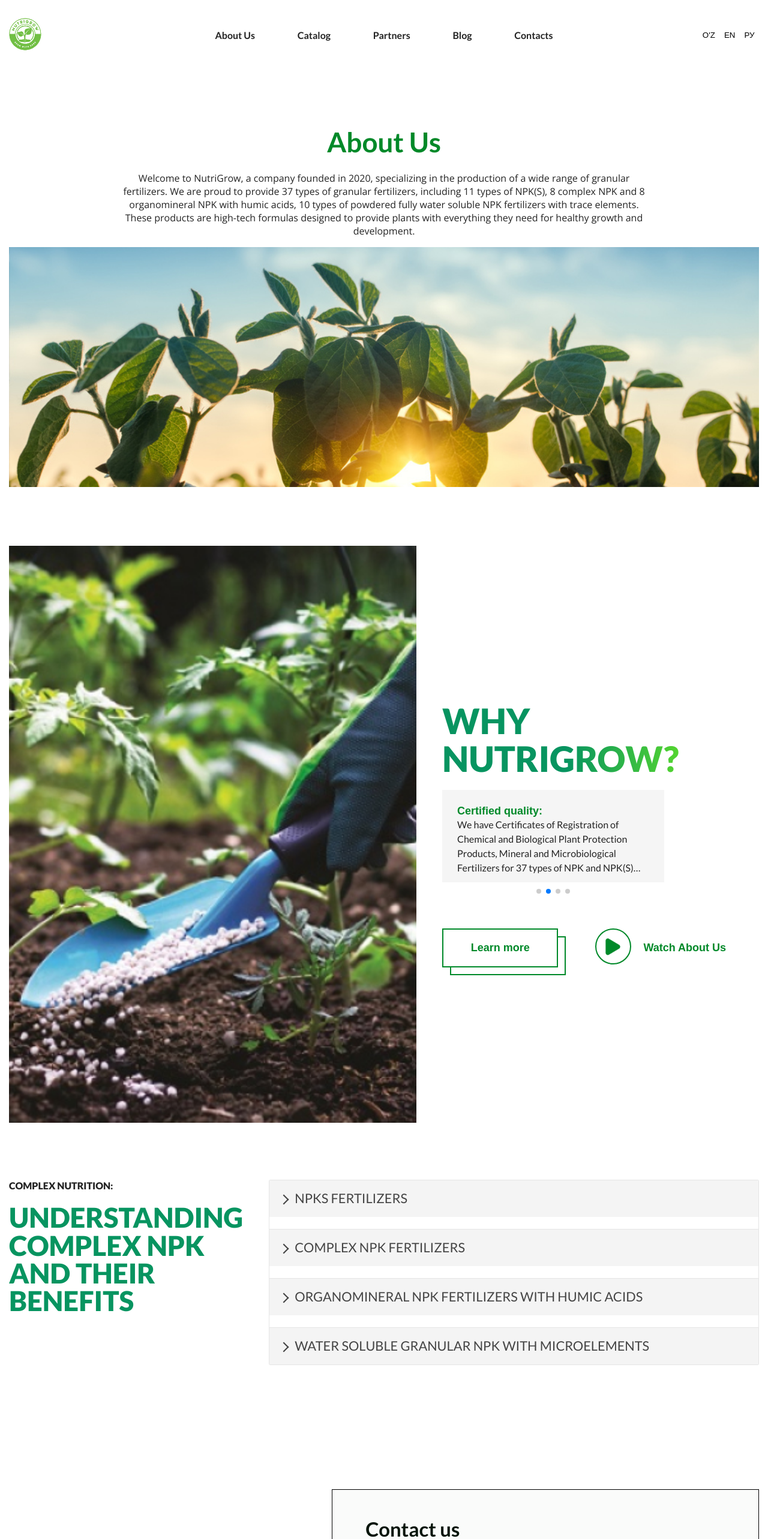
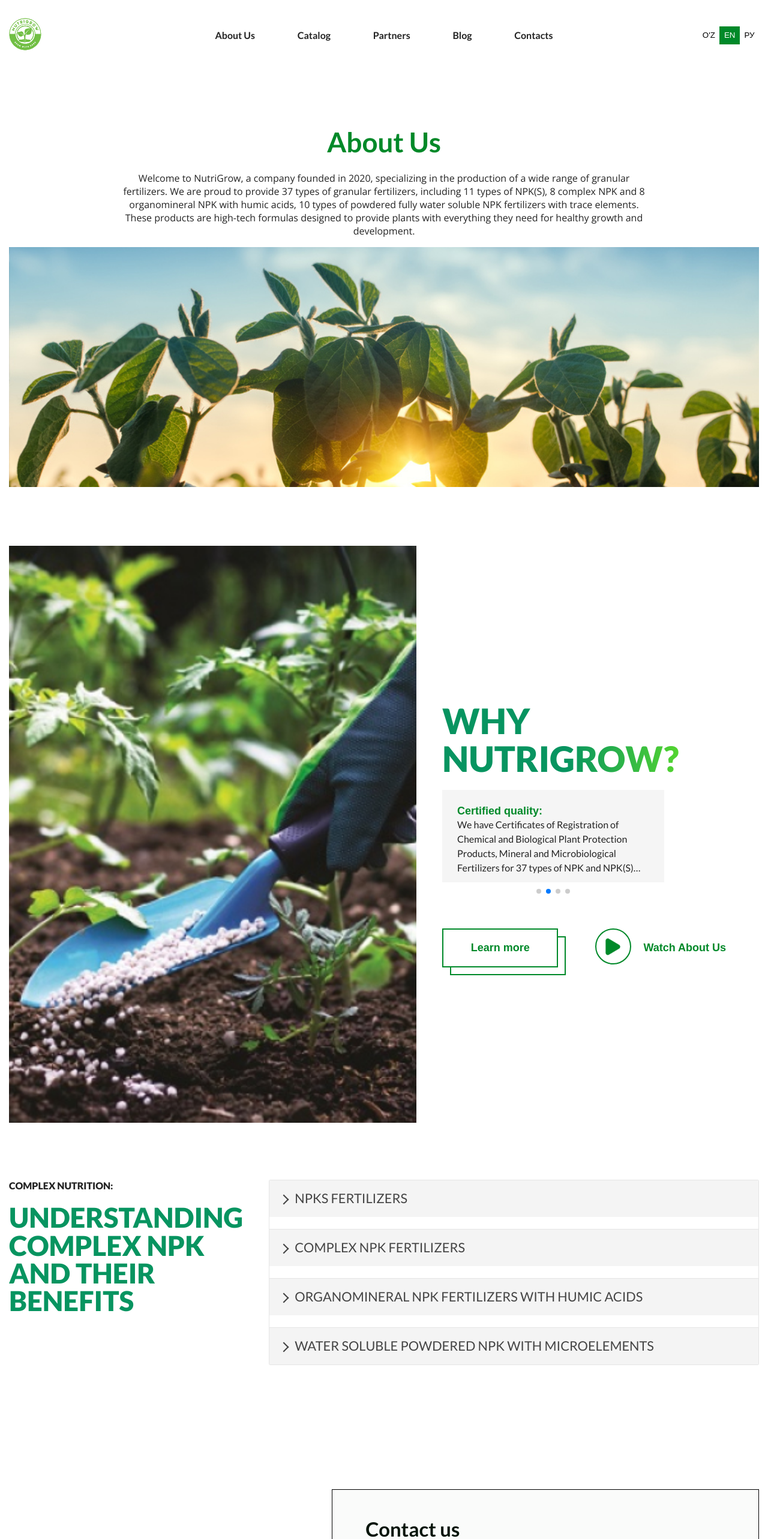
Before and after one commit to Zohid7717/nutrigrow2, a Next.js app: page /en in a window 1280 px wide. Shown: the top 2566 px of the page at 60% size. Built offline with nearby package versions, Linux system fonts and the light colour scheme.

Commit message:
28.02.24

```diff
--- a/messages/en.json
+++ b/messages/en.json
@@ -56,8 +56,8 @@
           "content": "Organomineral NPK fertilizers are environmentally friendly, a unique combination of organic and mineral components. The addition of humic acids to the composition enriches the soil, improving its structure and stimulating microbiological activity. This integrated approach provides plants not only with the necessary elements, but also with favorable conditions for their optimal growth. Organomineral fertilizers with humic acids are complex fertilizers that combine organic and mineral components, including humic acids. "
         },
         "item-4": {
-          "title": "WATER SOLUBLE GRANULAR NPK WITH MICROELEMENTS",
-          "content": "Водорастворимые гранулированные NPK удобрения представляют собой вид удобрений, содержащих три основных питательных элемента: азот (N), фосфор (P) и калий (K), которые необходимы для здорового роста и развития растений. Водорастворимость этих удобрений означает, что они могут легко растворяться в воде, что позволяет использовать их в системах капельного орошения или через листовые опрыскивания. "
+          "title": "WATER SOLUBLE POWDERED NPK WITH MICROELEMENTS",
+          "content": "Water-soluble powdered NPK fertilizer is a type of fertilizer containing three essential nutrients: nitrogen (N), phosphorus (P) and potassium (K), which are essential for healthy plant growth and development. The water solubility of these fertilizers means that they can be easily dissolved in water, allowing them to be used in drip irrigation systems or through foliar sprays."
         }
       }
     },
--- a/messages/ru.json
+++ b/messages/ru.json
@@ -56,8 +56,8 @@
           "content": "Органоминеральные NPK удобрения представляют собой экологически чистые, уникальное сочетание органических и минеральных компонентов. Добавление гуминовых кислот в состав обогащает почву, улучшая ее структуру и стимулируя микробиологическую активность. Такой комплексный подход обеспечивает растения не только необходимыми элементами, но и благоприятными условиями для их оптимального роста. Органоминеральные удобрения с гуминовыми кислотами представляют собой комплексные удобрения, объединяющие органические и минеральные компоненты, включая гуминовые кислоты. "
         },
         "item-4": {
-          "title": "ВОДОРАСТРИМЫЕ ГРАНУЛИРОВАННЫЕ УДОБРЕНИЯ NPK",
-          "content": "Водорастворимые гранулированные NPK удобрения представляют собой вид удобрений, содержащих три основных питательных элемента: азот (N), фосфор (P) и калий (K), которые необходимы для здорового роста и развития растений. Водорастворимость этих удобрений означает, что они могут легко растворяться в воде, что позволяет использовать их в системах капельного орошения или через листовые опрыскивания.  "
+          "title": "ВОДОРАСТВОРИМЫЕ ПОРОШКООБРАЗНЫЕ NPK С МИКРОЭЛЕМЕНТАМИ",
+          "content": "Водорастворимые  порошкообразные NPK удобрения представляют собой вид удобрений, содержащих три основных питательных элемента: азот (N), фосфор (P) и калий (K), которые необходимы для здорового роста и развития растений. Водорастворимость этих удобрений означает, что они могут легко растворяться в воде, что позволяет использовать их в системах капельного орошения или через листовые опрыскивания."
         }
       }
     },
--- a/messages/uz.json
+++ b/messages/uz.json
@@ -56,8 +56,8 @@
           "content":"Organomineral NPK o'g'itlari ekologik toza, organik va mineral komponentlarning noyob birikmasidir. Tarkibga gumin kislotalarning qo'shilishi tuproqni boyitadi, uning tuzilishini yaxshilaydi va mikrobiologik faolligini oshiradi. Ushbu kompleks yondashuv o'simliklarni nafaqat zarur elementlar bilan, balki ularning optimal o'sishi uchun qulay sharoitlarni ham ta'minlaydi. Gumin kislotali organomineral o'g'itlar - bu organik va mineral komponentlarni, shu jumladan gumin kislotalarini birlashtirgan murakkab o'g'itdir."
         },
         "item-4": {
-          "title": "SUVDA ERUVCHAN GRANULALI NPK OG'ITLARI ",
-          "content":"Suvda eriydigan granulali NPK o'g'itlari o'simliklarning sog'lom o'sishi va rivojlanishi uchun zarur bo'lgan uchta muhim oziq moddalarni o'z ichiga olgan o'g'it turidir: azot (N), fosfor (P) va kaliy (K). Ushbu o'g'itlarning suvda eruvchanlg ularni tomchilatib sug'orish tizimlarida yoki bargiga purkash orqali ishlatish imkonini beradi. "
+          "title": "SUVDA ERUVCHAN KUKUNLI NPK OG'ITLARI ",
+          "content":"Suvda eriydigan kukunli NPK o'g'itlari o'simliklarning sog'lom o'sishi va rivojlanishi uchun zarur bo'lgan uchta muhim oziq moddalarni o'z ichiga olgan o'g'it turidir: azot (N), fosfor (P) va kaliy (K). Ushbu o'g'itlarning suvda eruvchanlg ularni tomchilatib sug'orish tizimlarida yoki bargiga purkash orqali ishlatish imkonini beradi."
         }
       }
     },
@@ -71,14 +71,15 @@
     "social":{
       "h3":"Navigatsiya",
       "p": "NutriGrow – o'simliklaringiz salomatligi, o'sishi va mo'l hosilini ta'minlashda ishonchli hamkoringiz!"
-    },"activities":{
+    },
+    "activities":{
       "h3":"Faoliyat"
     },
     "Contacts":{
       "h3":"Kontaktlar"
     },
     "privacy":"Barcha huquqlar himoyalangan.",
-    "address": "O‘zbekiston Respublikasi, Toshkent sh., Mirobod tumani, Oybek ko'chasi, 2"
+    "address": "O'zbekiston Respublikasi, Toshkent sh., Mirobod tumani, Oybek ko'chasi, 2"
   },
   "ContactForm": {
     "h3":"Murojat uchun",
--- a/src/components/TheHeader/Language/Language.tsx
+++ b/src/components/TheHeader/Language/Language.tsx
@@ -1,20 +1,32 @@
 'use client'
- /* eslint-disable */
+/* eslint-disable */
+
+import Head from "next/head";
 import '../styles/Navigation.scss'
 
 import { usePathname, useRouter } from '@/navigation';
+import { useEffect, useState } from 'react';
 function Language() {
+  const [lang, setLang]=useState<string | null | undefined>('')
   const router = useRouter()
   const pathname = usePathname()
   const changeLang = (arg: string) => {
     router.replace(pathname, { locale: arg })
   }
 
+  useEffect(() => {
+    const htmlElement = document.querySelector('html')
+    const langValue = htmlElement?.getAttribute('lang')
+    setLang(langValue)
+  },[changeLang])
+
+  console.log(lang)
+
   return (
     <div className="lang">
-      <button onClick={() => changeLang('uz')}>O'Z</button>
-      <button onClick={() => changeLang('en')}>EN</button>
-      <button onClick={() => changeLang('ru')}>РУ</button>
+      <button onClick={() => changeLang('uz')} className={lang==='uz' ? 'active-lang' : ''}>O'Z</button>
+      <button onClick={() => changeLang('en')} className={lang==='en' ? 'active-lang' : ''}>EN</button>
+      <button onClick={() => changeLang('ru')} className={lang==='ru' ? 'active-lang' : ''}>РУ</button>
     </div>
   );
 }
--- a/src/components/TheHeader/styles/Navigation.scss
+++ b/src/components/TheHeader/styles/Navigation.scss
@@ -129,7 +129,9 @@
   display: flex;
   align-items: center;
   justify-content: center;
-
+  @media (max-width: 700px){
+    background-color: #fff;
+  }
   & button {
     cursor: pointer;
     border-style: none;
@@ -142,3 +144,7 @@
     }
   }
 }
+.lang .active-lang{
+  background-color: #008929;
+  color: #fff;
+}
```
